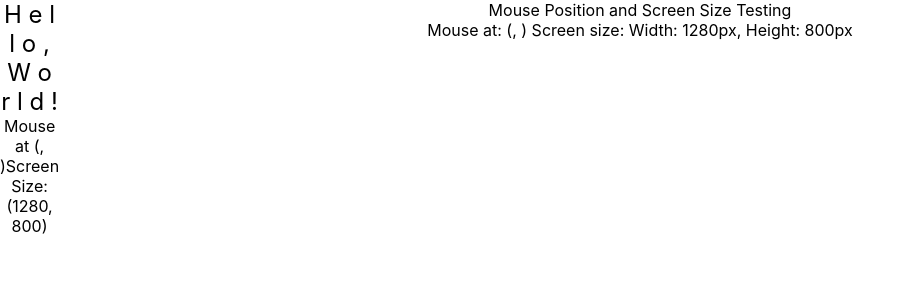
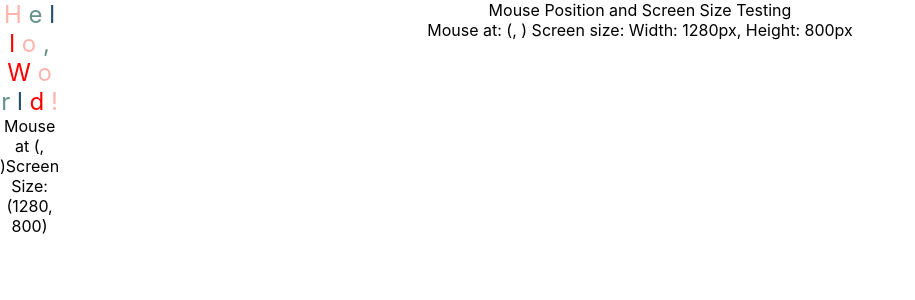
Before and after one commit to SirrorsMoore1975/sm1975-my-analog-clock, a React (Create React App) app in the folder my-analog-clock/: page / in a window 1280 px wide. Shown: the top 300 px of the page, without its empty margins (0-915 px from the left). Built offline with nearby package versions, Linux system fonts and the light colour scheme.

Commit message:
fixed: style color loop through given color scheme

```diff
--- a/my-analog-clock/src/utilities/ColorText.js
+++ b/my-analog-clock/src/utilities/ColorText.js
@@ -36,7 +36,7 @@ const ColorText = ({ message, colorScheme = defaultColorScheme }) => {
             key={idx}
             style={{
               fontSize: 24,
-              color: colorValues[offset + idx] % colorLength,
+              color: colorValues[(offset + idx) % colorLength],
             }}
           >
             {`${char} `}
```
